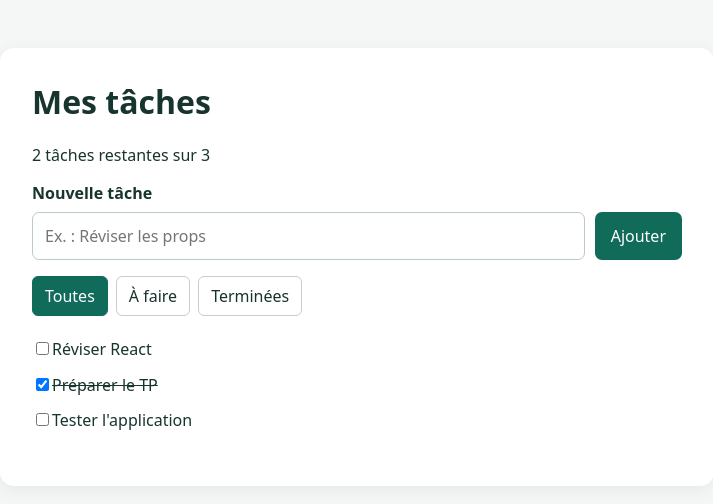
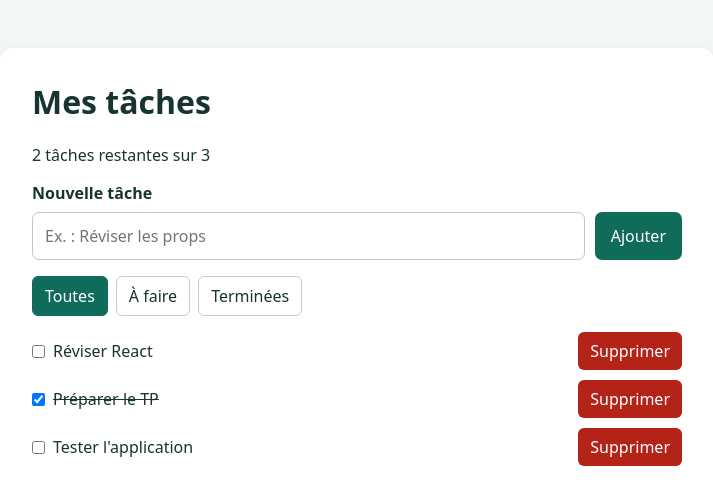
Before and after one commit to mahaut1/TP_seance_6_React-, a React (Vite) app: page / in a window 1280 px wide. Shown: the top 504 px of the page, without its empty margins (283-996 px from the left). Built offline with nearby package versions, Linux system fonts and the light colour scheme.

Commit message:
Défi 4: Suppression d'une tâche

```diff
--- a/src/App.jsx
+++ b/src/App.jsx
@@ -35,6 +35,11 @@ export default function App() {
     );
   }
 
+  function supprimerTache(id) {
+  setTaches((precedentes) =>
+    precedentes.filter((tache) => tache.id !== id)
+  );
+}
   const tachesFiltrees = taches.filter((tache) => {
     if (filtre === "actives") {
       return !tache.terminee;
@@ -79,7 +84,10 @@ export default function App() {
           Terminées
         </button>
       </div>
-      <TaskList taches={tachesFiltrees} onBasculer={basculerTache} />
+      <TaskList
+      taches={tachesFiltrees}
+       onBasculer={basculerTache}
+       onSupprimer={supprimerTache} />
     </main>
   );
 }
--- a/src/components/TaskItem.jsx
+++ b/src/components/TaskItem.jsx
@@ -1,7 +1,7 @@
-export default function TaskItem({ tache, onBasculer }) {
+export default function TaskItem({ tache, onBasculer, onSupprimer }) {
   return (
-    <li>
-     <label>
+    <li className="element-tache">
+      <label>
         <input
           type="checkbox"
           checked={tache.terminee}
@@ -15,6 +15,13 @@ export default function TaskItem({ tache, onBasculer }) {
           {tache.texte}
         </span>
       </label>
+      <button
+        type="button"
+        className="bouton-supprimer"
+        onClick={() => onSupprimer(tache.id)}
+      >
+        Supprimer
+      </button>
     </li>
   );
 }
--- a/src/components/TaskList.jsx
+++ b/src/components/TaskList.jsx
@@ -1,6 +1,6 @@
 import TaskItem from "./TaskItem.jsx";
 
-export default function TaskList({ taches, onBasculer }) {
+export default function TaskList({ taches, onBasculer, onSupprimer }) {
   return (
     <ul className="liste-taches">
        {taches.map((tache) => (
@@ -8,6 +8,7 @@ export default function TaskList({ taches, onBasculer }) {
         key={tache.id}
          tache={tache}
         onBasculer={onBasculer}
+        onSupprimer={onSupprimer}
           />
       ))}
     </ul>
--- a/src/style.css
+++ b/src/style.css
@@ -26,7 +26,7 @@ form label {
   display: flex;
   gap: 0.6rem;
 }
-input {
+.ligne-formulaire input {
   flex: 1;
   min-width: 0;
   padding: 0.75rem;
@@ -47,19 +47,18 @@ button {
   color: #b42318;
 }
 .liste-taches {
-  padding-left: 1.5rem;
-  line-height: 2.2;
+  list-style: none;
+  padding: 0;
+  margin-top: 16px;
 }
+
 @media (max-width: 600px) {
   .application {
     margin: 1rem;
     padding: 1.25rem;
   }
 }
-.liste-taches {
-  list-style: none;
-  padding-left: 0;
-}
+
 
 .filtres {
   display: flex;
@@ -85,3 +84,40 @@ button {
   color: white;
   border-color: #116b5b;
 }
+
+.element-tache {
+  display: flex;
+  align-items: center;
+  justify-content: space-between;
+  gap: 16px;
+  width: 100%;
+  margin-bottom: 10px;
+}
+
+.element-tache label {
+  display: flex;
+  align-items: center;
+  gap: 8px;
+  flex: 1;
+  min-width: 0;
+  cursor: pointer;
+}
+
+.element-tache input[type="checkbox"] {
+  flex: none;
+  margin: 0;
+}
+
+.bouton-supprimer {
+  flex-shrink: 0;
+  background-color: #b42318;
+  color: white;
+  border: none;
+  border-radius: 6px;
+  padding: 8px 12px;
+  cursor: pointer;
+}
+
+.bouton-supprimer:hover {
+  background-color: #912018;
+}
```
